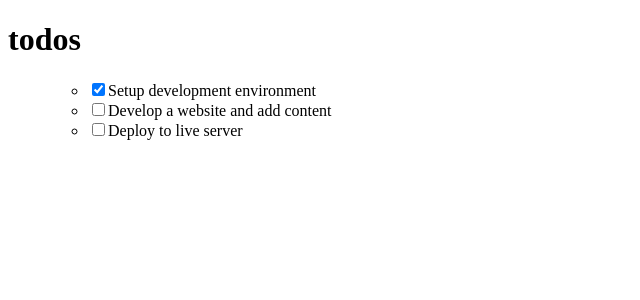
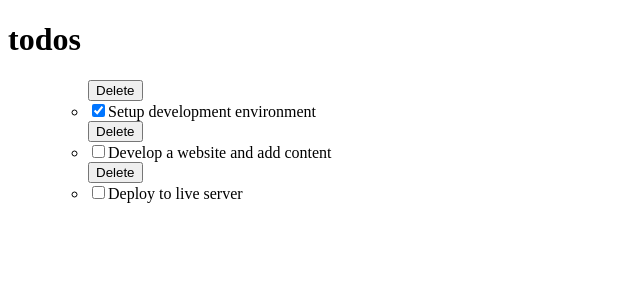
Before and after one commit to Alfred-KInyua/todo-list-react-, a React (Create React App) app: page / in a window 1280 px wide. Shown: the top 300 px of the page, without its empty margins (0-640 px from the left). Built offline with nearby package versions, Linux system fonts and the light colour scheme.

Commit message:
Delete Items

```diff
--- a/src/components/TodoContainer.js
+++ b/src/components/TodoContainer.js
@@ -21,6 +21,16 @@ class TodoContainer extends React.Component{
               }
         ],
     }}
+    delTodo=id=>{
+    this.setState({
+      todos:[
+        ...this.state.todos.filter(todo=>{
+       return todo.id!==id;
+        })
+      ]
+    })
+
+    }
     handleChange = (id) => {
       this.setState(prevState => ({
         todos: prevState.todos.map(todo => {
@@ -40,7 +50,9 @@ class TodoContainer extends React.Component{
         return (
             <>
             <Header/>
-            <TodoList todos={this.state.todos} handleChangeProps={this.handleChange} />
+            <TodoList todos={this.state.todos}
+              handleChangeProps={this.handleChange}
+              delTodoProps={this.delTodo}/>
             </>
         )
       }
--- a/src/components/TodoItem.js
+++ b/src/components/TodoItem.js
@@ -3,10 +3,12 @@ import TodoList from "./TodosList"
 class TodoItem extends React.Component{
 render(){
     return(
+        <>
+        <button onClick={()=>this.props.delTodoProps(this.props.todo.id)}>Delete</button>
         <li><input type="checkbox" checked={this.props.todo.completed}
              onChange={() => this.props.handleChangeProps(this.props.todo.id)} />{this.props.todo.title}
         </li>
-
+        </>
     )
 }
 
--- a/src/components/TodosList.js
+++ b/src/components/TodosList.js
@@ -13,6 +13,7 @@ return(
            key={todo.id}
            todo={todo}
            handleChangeProps={this.props.handleChangeProps}
+           delTodoProps={this.props.delTodoProps}
          />
         ))}
       </ul>
```
